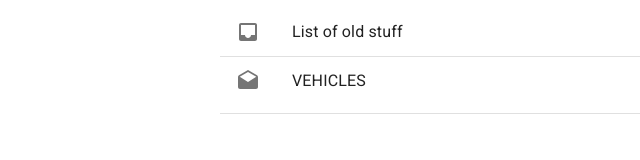
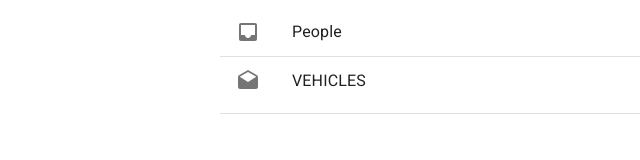
Before and after one commit to mikohan/bruno-nextjs-lrn, a Next.js app: page / in a window 1280 px wide. Shown: the top 160 px of the page, without its empty margins (144-784 px from the left). Built offline with nearby package versions, Linux system fonts and the light colour scheme.

Commit message:
Added cookie to server

```diff
--- a/src/components/HomePage.tsx
+++ b/src/components/HomePage.tsx
@@ -21,12 +21,12 @@ export default function HomePage() {
       <CssBaseline />
       <Container maxWidth="sm">
         <List component="nav" aria-label="main mailbox folders">
-          <Link href="/list">
+          <Link href="/people">
             <ListItem button>
               <ListItemIcon>
                 <InboxIcon />
               </ListItemIcon>
-              <ListItemText primary="List of old stuff" />
+              <ListItemText primary="People" />
             </ListItem>
           </Link>
           <Divider />
```
Also changed, not shown: src/pages/people/index.tsx (+11 -2 lines).
